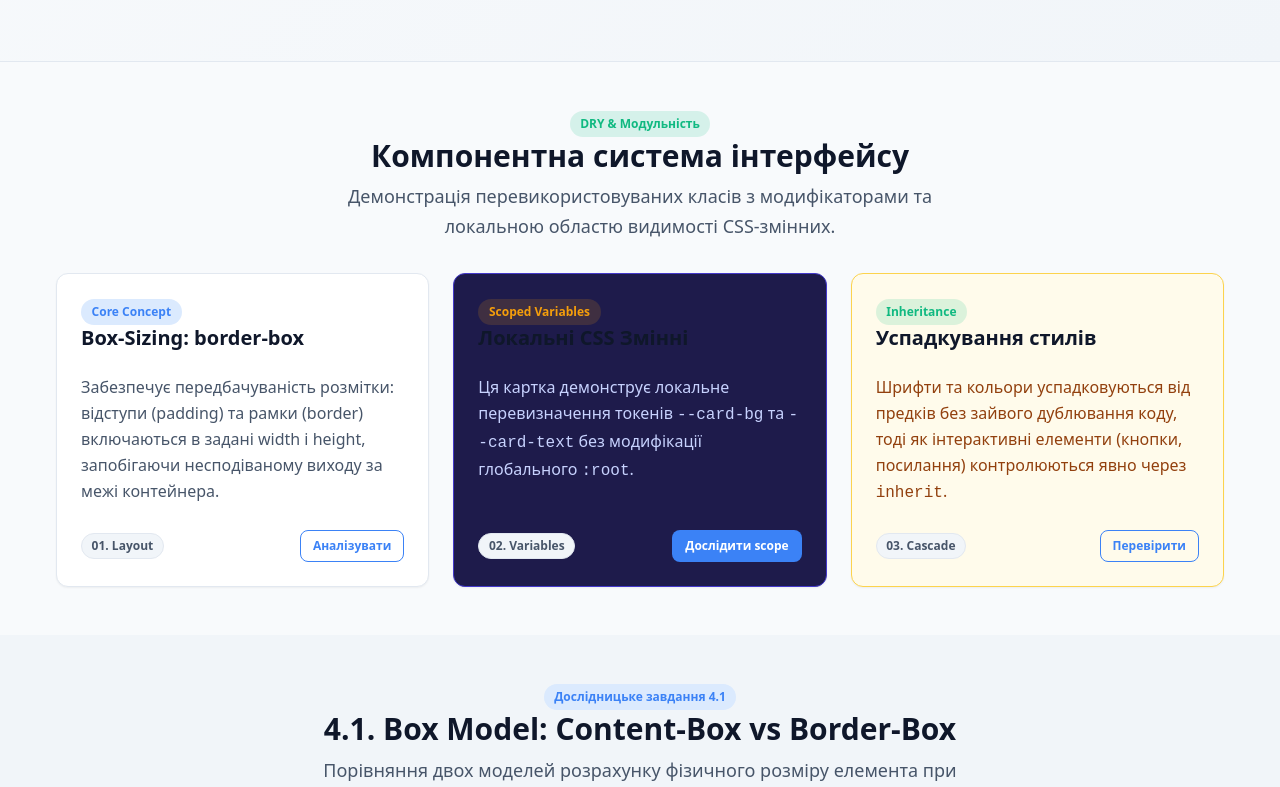
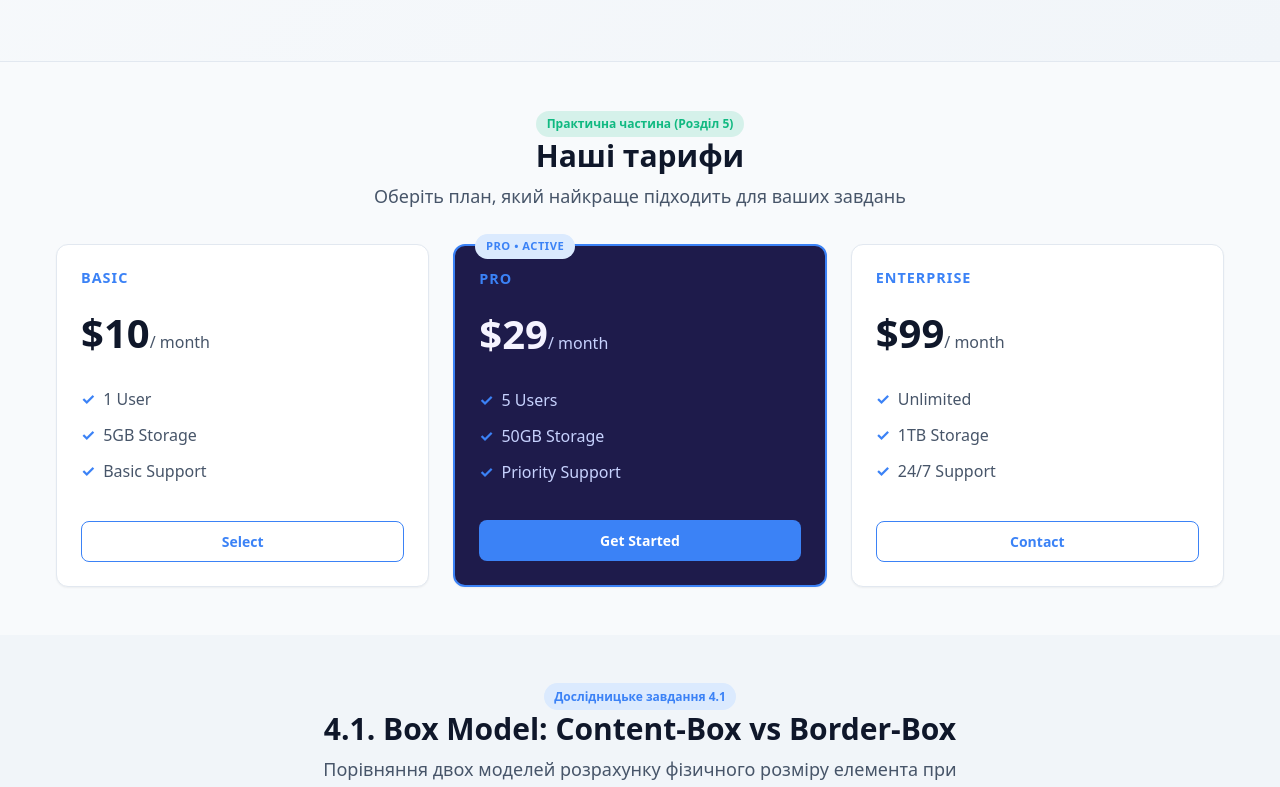
Before and after one commit to denyssemenchuk-source/WebDeveloping, a website: page lab_2/index.html in a window 1280 px wide. Shown: the part 578-1365 px from the top of the page. Drawn offline with Linux system fonts and the light colour scheme.

Commit message:
Added part 5

```diff
--- a/lab_2/index.html
+++ b/lab_2/index.html
@@ -63,67 +63,60 @@
         </div>
       </section>
 
-      <!-- Section 5 Showcase: Reusable Component System (.card, .badge, .btn) -->
+      <!-- Section 5 Showcase: Практична частина (Верстка макету) -->
       <section id="components" class="section">
         <div class="container">
           <div class="section__header">
-            <span class="badge badge--success">DRY & Модульність</span>
-            <h2 class="section__title">Компонентна система інтерфейсу</h2>
+            <span class="badge badge--success">Практична частина (Розділ 5)</span>
+            <h2 class="section__title">Наші тарифи</h2>
             <p class="section__subtitle">
-              Демонстрація перевикористовуваних класів з модифікаторами та локальною областю видимості CSS-змінних.
+              Оберіть план, який найкраще підходить для ваших завдань
             </p>
           </div>
 
-          <div class="grid grid--3-cols">
-            <!-- Card 1: Default Surface -->
+          <div class="grid grid--3-cols pricing-grid">
+            <!-- Картка 1: Basic -->
             <article class="card">
-              <div class="card__header">
-                <span class="badge badge--primary">Core Concept</span>
-                <h3 class="card__title">Box-Sizing: border-box</h3>
+              <h3 class="card-tier">Basic</h3>
+              <div class="card-price">
+                <span class="price-value">$10</span><span class="price-period">/ month</span>
               </div>
-              <div class="card__body">
-                <p>
-                  Забезпечує передбачуваність розмітки: відступи (padding) та рамки (border) включаються в задані width і height, запобігаючи несподіваному виходу за межі контейнера.
-                </p>
-              </div>
-              <div class="card__footer">
-                <span class="badge">01. Layout</span>
-                <a href="#research-boxmodel" class="btn btn--outline btn--sm">Аналізувати</a>
-              </div>
+              <ul class="feature-list">
+                <li><span class="check">✓</span> 1 User</li>
+                <li><span class="check">✓</span> 5GB Storage</li>
+                <li><span class="check">✓</span> Basic Support</li>
+              </ul>
+              <button class="btn btn--outline btn--block">Select</button>
             </article>
 
-            <!-- Card 2: Local CSS Variable Scope (Dark Card) -->
-            <article class="card card--dark">
-              <div class="card__header">
-                <span class="badge badge--warning">Scoped Variables</span>
-                <h3 class="card__title">Локальні CSS Змінні</h3>
+            <!-- Картка 2: Pro (Активна) -->
+            <!-- Використовуємо ваш клас card--dark для темного фону та змінених змінних -->
+            <article class="card card--dark card--active">
+              <div class="badge badge--primary card-badge">PRO • ACTIVE</div>
+              <h3 class="card-tier">Pro</h3>
+              <div class="card-price">
+                <span class="price-value">$29</span><span class="price-period">/ month</span>
               </div>
-              <div class="card__body">
-                <p>
-                  Ця картка демонструє локальне перевизначення токенів <code>--card-bg</code> та <code>--card-text</code> без модифікації глобального <code>:root</code>.
-                </p>
-              </div>
-              <div class="card__footer">
-                <span class="badge">02. Variables</span>
-                <a href="#research-variables" class="btn btn--primary btn--sm">Дослідити scope</a>
-              </div>
+              <ul class="feature-list">
+                <li><span class="check">✓</span> 5 Users</li>
+                <li><span class="check">✓</span> 50GB Storage</li>
+                <li><span class="check">✓</span> Priority Support</li>
+              </ul>
+              <button class="btn btn--primary btn--block">Get Started</button>
             </article>
 
-            <!-- Card 3: Accent Modifier -->
-            <article class="card card--accent">
-              <div class="card__header">
-                <span class="badge badge--success">Inheritance</span>
-                <h3 class="card__title">Успадкування стилів</h3>
+            <!-- Картка 3: Enterprise -->
+            <article class="card">
+              <h3 class="card-tier">Enterprise</h3>
+              <div class="card-price">
+                <span class="price-value">$99</span><span class="price-period">/ month</span>
               </div>
-              <div class="card__body">
-                <p>
-                  Шрифти та кольори успадковуються від предків без зайвого дублювання коду, тоді як інтерактивні елементи (кнопки, посилання) контролюються явно через <code>inherit</code>.
-                </p>
-              </div>
-              <div class="card__footer">
-                <span class="badge">03. Cascade</span>
-                <a href="#research-inheritance" class="btn btn--outline btn--sm">Перевірити</a>
-              </div>
+              <ul class="feature-list">
+                <li><span class="check">✓</span> Unlimited</li>
+                <li><span class="check">✓</span> 1TB Storage</li>
+                <li><span class="check">✓</span> 24/7 Support</li>
+              </ul>
+              <button class="btn btn--outline btn--block">Contact</button>
             </article>
           </div>
         </div>
--- a/lab_2/styles.css
+++ b/lab_2/styles.css
@@ -686,6 +686,71 @@ div.specificity-demo-item {
   font-family: inherit;
 }
 
+.pricing-grid {
+  align-items: stretch; /* Гарантує, що всі картки будуть однакової висоти */
+}
+
+.card--active {
+  border: 2px solid var(--color-primary);
+  position: relative;
+}
+
+.card-badge {
+  position: absolute;
+  top: -12px;
+  left: 20px;
+  font-size: 0.7rem;
+  letter-spacing: 0.5px;
+  text-transform: uppercase;
+}
+
+.card-tier {
+  color: var(--color-primary);
+  font-size: 0.9rem;
+  text-transform: uppercase;
+  letter-spacing: 1px;
+  margin-bottom: var(--space-4);
+}
+
+.card-price {
+  margin-bottom: var(--space-6);
+}
+
+.price-value {
+  font-size: 2.5rem;
+  font-weight: 700;
+  color: var(--card-text);
+}
+
+.price-period {
+  color: var(--card-text-muted);
+  font-size: var(--font-size-base);
+}
+
+.feature-list {
+  list-style: none;
+  margin-bottom: var(--space-6);
+  flex-grow: 1; /* Відштовхує кнопку в самий низ картки */
+}
+
+.feature-list li {
+  color: var(--card-text-muted);
+  margin-bottom: var(--space-3);
+  display: flex;
+  align-items: center;
+  gap: var(--space-2);
+}
+
+.feature-list .check {
+  color: var(--color-primary);
+  font-weight: bold;
+}
+
+/* Модифікатор, щоб кнопка займала 100% ширини контейнера */
+.btn--block {
+  width: 100%;
+}
+
 /* --------------------------------------------------------------------------
    7. Footer
    -------------------------------------------------------------------------- */
```
Also changed, not shown: frontend-lab-1/script.js (line endings or trailing spaces).
